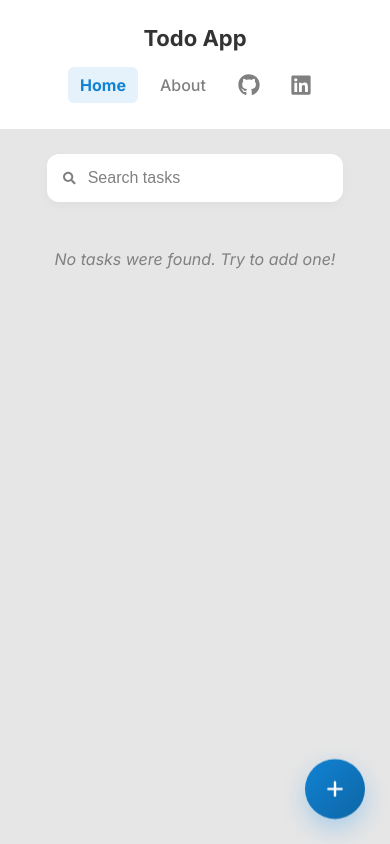
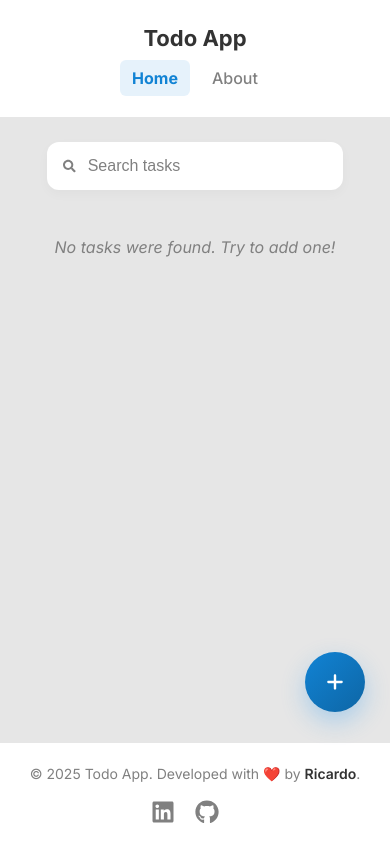
Before and after one commit to RicardoLopesFV/todo-website, a React (Vite) app: page / in a window 390 px wide. Built offline with nearby package versions, Linux system fonts and the light colour scheme.

Commit message:
component footer added, layout for add taks btn changed for mobile

```diff
--- a/src/App.jsx
+++ b/src/App.jsx
@@ -4,6 +4,7 @@ import { TodoForm } from "./components/TodoForm";
 import { TodoList } from "./components/TodoList";
 import { TodoToolbar } from "./components/TodoToolbar";
 import "./App.scss";
+import { Footer } from "./components/Footer";
 /*
  * Este é o componente principal onde todos os outros componentes menores se montam dentro do "App".
  */
@@ -127,6 +128,7 @@ export const App = () => {
           />
         )}
       </main>
+      <Footer />
     </div>
   );
 };
--- a/src/App.scss
+++ b/src/App.scss
@@ -1,12 +1,14 @@
 .app {
   width: 100%;
-  height: 100%;
+  min-height: 100vh; // ? Altura mínima da tela.
   display: flex;
   flex-direction: column;
   align-items: center;
   row-gap: 0.5rem;
 
   &__main {
+    position: relative;
+    flex: 1;
     max-width: 1200px;
     width: 100%;
     height: 100%;
--- /dev/null
+++ b/src/components/Footer/index.jsx
@@ -0,0 +1,42 @@
+import { FaLinkedin, FaGithub } from "react-icons/fa6";
+import "./index.scss";
+
+export const Footer = () => {
+  const currentYear = new Date().getFullYear();
+
+  return (
+    <footer className="footer">
+      <div className="footer__container">
+        <p className="footer__text">
+          &copy; {currentYear} Todo App. Developed with ❤️ by{" "}
+          <strong>Ricardo</strong>.
+        </p>
+        <ul className="footer__socials-list">
+          <li className="footer__socials-item">
+            <a
+              className="footer__socials-link footer__socials-link--linkedin"
+              href="https://www.linkedin.com/in/ricardolopesfv/"
+              target="blank"
+              rel="noopener noreferrer"
+              aria-label="Link para o Linkedin"
+            >
+              <FaLinkedin />
+            </a>
+          </li>
+          <li className="footer__socials-item">
+            <a
+              className="footer__socials-link footer__socials-link--github"
+              href="https://github.com/RicardoLopesFV"
+              target="blank" // ? Abre uma nova aba
+              rel="noopener noreferrer" // ? Segurança
+              aria-label="Link para o Github"
+            >
+              <FaGithub />
+            </a>
+          </li>
+          <li className="footer__socials-item"></li>
+        </ul>
+      </div>
+    </footer>
+  );
+};
--- /dev/null
+++ b/src/components/Footer/index.scss
@@ -0,0 +1,69 @@
+@use "../../styles/variables" as v;
+
+.footer {
+  background-color: v.$color-white;
+  border-top: 1px solid v.$color-grey-light;
+  padding: 2rem 0;
+  margin-top: auto; // ? Importante para o sticky footer.
+  width: 100%;
+
+  &__container {
+    max-width: 700px;
+    margin: 0 auto;
+    padding: 0 1.5rem;
+    display: flex;
+    flex-direction: column;
+    align-items: center;
+    gap: 1.5rem;
+
+    @media (min-width: v.$bp-sm) {
+      flex-direction: row;
+      justify-content: space-between;
+    }
+  }
+
+  &__text {
+    font-size: 1.4rem;
+    color: v.$color-grey-medium;
+    text-align: center;
+
+    strong {
+      color: v.$color-grey-dark;
+      font-weight: 600;
+    }
+  }
+
+  &__socials-list {
+    display: flex;
+    align-items: center;
+    justify-content: center;
+    gap: 2rem;
+    list-style: none;
+  }
+
+  &__socials-link {
+    font-size: 2.4rem;
+    color: v.$color-grey-medium;
+    display: flex;
+    align-items: center;
+    justify-content: center;
+
+    transition: all 0.2s ease;
+
+    &:hover {
+      transform: translateY(-2px);
+    }
+
+    &--github {
+      &:hover {
+        color: v.$color-black;
+      }
+    }
+
+    &--linkedin {
+      &:hover {
+        color: v.$color-brand-linkedin;
+      }
+    }
+  }
+}
--- a/src/components/Header/index.jsx
+++ b/src/components/Header/index.jsx
@@ -1,5 +1,4 @@
 import { useState } from "react";
-import { FaGithub, FaLinkedin } from "react-icons/fa6";
 import "./index.scss";
 
 export const Header = () => {
@@ -23,16 +22,14 @@ export const Header = () => {
         <h1 className="header__title">Todo App</h1>
         <nav className="header__nav">
           <ul className="header__nav-list">
-            <div className="header__left-side">
-              <li className="header__left-side__nav-item">
+            <li className="header__nav-item">
               <a
-                  className={`header__left-side__nav-link ${
+                className={`header__nav-link ${
                   /*
                       # Aqui está dizendo:
                         * Se o link ativo for o "About", então ele aplica o modificador "header__nav-link--active".
                     */
-                    activeLink === "Home" &&
-                    "header__left-side__nav-link--active"
+                  activeLink === "Home" && "header__nav-link--active"
                 }`}
                 href="#"
                 onClick={() => setActiveLink("Home")}
@@ -40,15 +37,14 @@ export const Header = () => {
                 Home
               </a>
             </li>
-              <li className="header__left-side__nav-item">
+            <li className="header__nav-item">
               <a
-                  className={`header__left-side__nav-link ${
+                className={`header__nav-link ${
                   /*
                       # Aqui está dizendo:
                         * Se o link ativo for o "About", então ele aplica o modificador "header__nav-link--active".
                     */
-                    activeLink === "About" &&
-                    "header__left-side__nav-link--active"
+                  activeLink === "About" && "header__nav-link--active"
                 }`}
                 href="#"
                 onClick={() => setActiveLink("About")}
@@ -56,33 +52,6 @@ export const Header = () => {
                 About
               </a>
             </li>
-            </div>
-            <div className="header__right-side">
-              <li className="header__right-side__socials">
-                <a
-                  className="header__right-side__socials-link"
-                  href="https://github.com/RicardoLopesFV"
-                  target="blank" // ? Abre uma nova aba
-                  rel="noopener noreferrer" // ? Segurança
-                  aria-label="Link para o Github"
-                  onClick={() => setActiveLink("Github")}
-                >
-                  <FaGithub />
-                </a>
-              </li>
-              <li className="header__right-side__socials">
-                <a
-                  className="header__right-side__socials-link header__right-side__socials-link--linkedin"
-                  href="https://www.linkedin.com/in/ricardolopesfv/"
-                  target="blank"
-                  rel="noopener noreferrer"
-                  aria-label="Link para o Linkedin"
-                  onClick={() => setActiveLink("Linkedin")}
-                >
-                  <FaLinkedin />
-                </a>
-              </li>
-            </div>
           </ul>
         </nav>
       </div>
--- a/src/components/Header/index.scss
+++ b/src/components/Header/index.scss
@@ -45,7 +45,6 @@
     gap: 1rem;
   }
 
-  &__left-side {
   // ! Estilizando cada link.
   &__nav-link {
     font-size: 1.6rem; // ? 16px.
@@ -67,27 +66,3 @@
     }
   }
 }
-
-  &__right-side {
-    &__socials-link {
-      display: flex;
-      align-items: center;
-      font-size: 2.2rem; // Tamanho do ícone
-      color: variables.$color-grey-medium; // Cor padrão (cinza)
-      padding: 0.8rem 1rem;
-      transition: color 0.2s ease;
-
-      &:hover {
-        color: variables.$color-grey-dark; // GitHub fica escuro no hover
-      }
-
-      // Modificador BEM exclusivo para o LinkedIn
-      &--linkedin {
-        &:hover {
-          // Apenas este ícone usa a cor da marca
-          color: variables.$color-brand-linkedin;
-        }
-      }
-    }
-  }
-}
--- a/src/components/TodoToolbar/index.scss
+++ b/src/components/TodoToolbar/index.scss
@@ -1,7 +1,6 @@
 @use "../../styles/variables" as v;
 
 .todo-toolbar {
-  position: relative;
   width: 80%;
   display: flex;
   gap: 1.5rem;
@@ -86,7 +85,7 @@
     */
     @media (max-width: v.$bp-sm) {
       // ! Deixando o botão fixado no canto inferior direito da tela.
-      position: fixed;
+      position: absolute;
       bottom: 3rem;
       right: 3rem;
 
```
Lines whose indentation alone changed are shown as unchanged.
